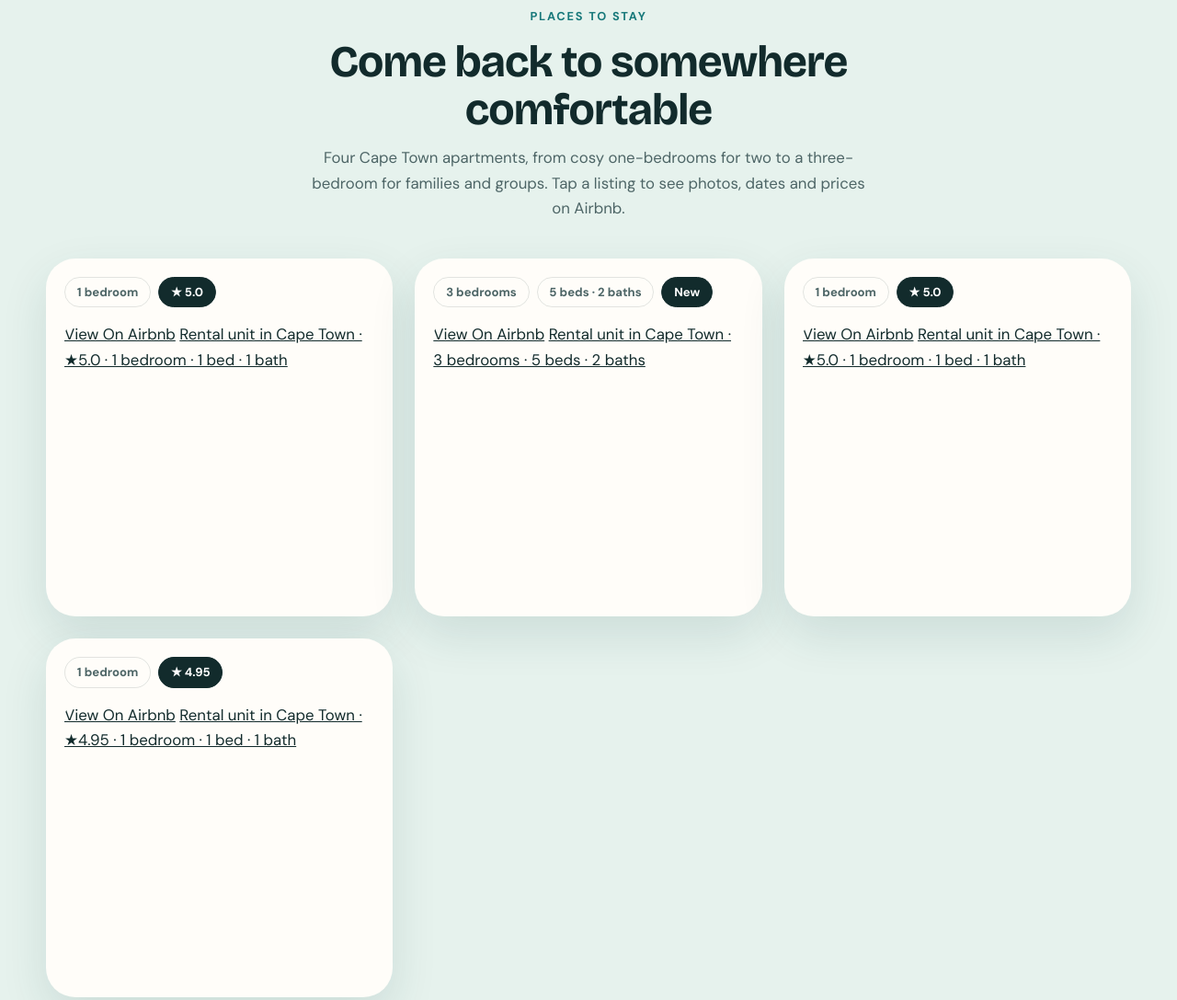
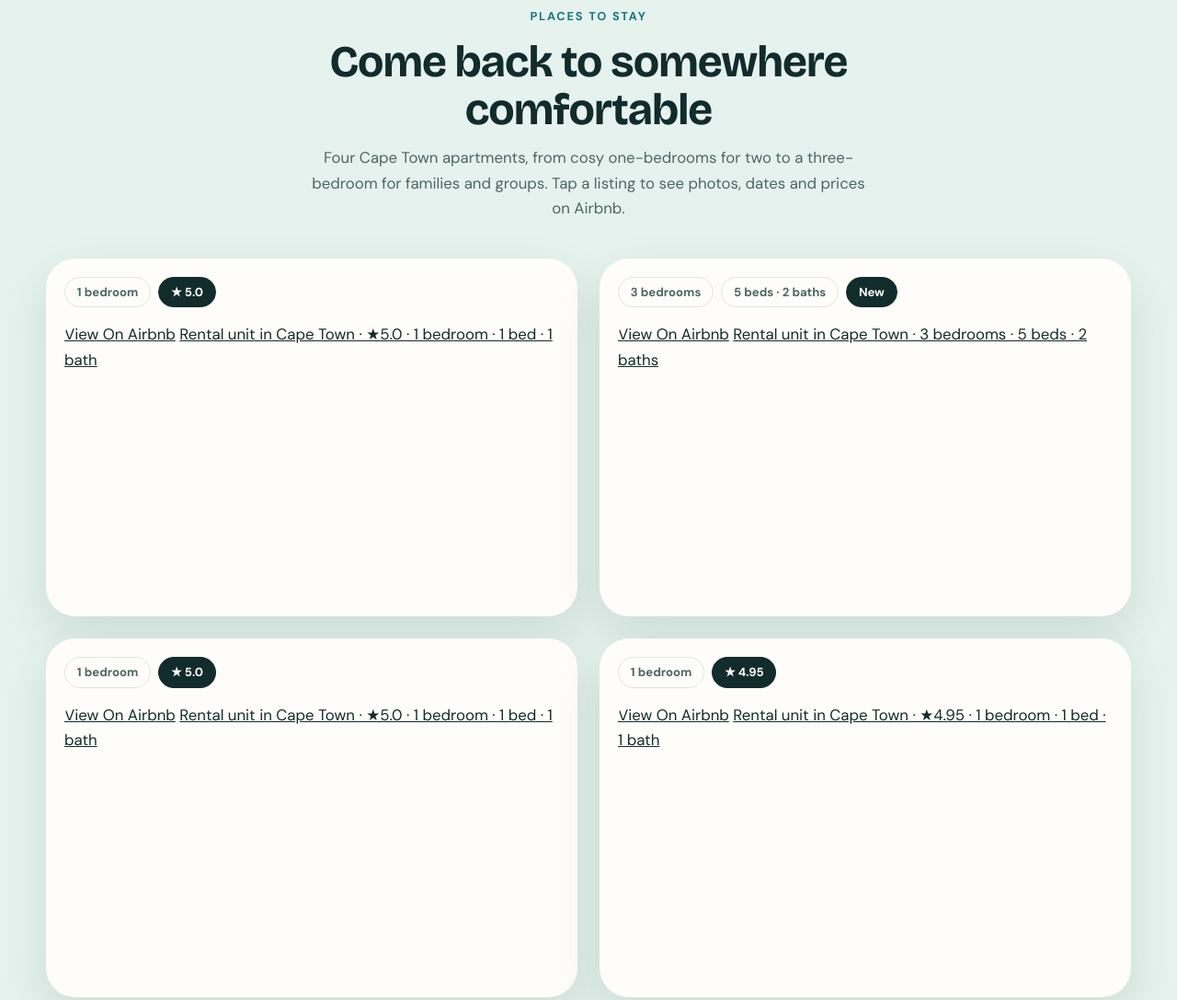
Before and after one commit to JSpies88/boat-rental, a plain HTML site: page index.html in a window 1280 px wide. Shown: the part 1432-2519 px from the top of the page at 92% size. Drawn offline with nearby package versions, Linux system fonts and the light colour scheme; a script that the page names is missing.

Commit message:
Update listing-grid to use fixed column count

```diff
--- a/styles.css
+++ b/styles.css
@@ -318,7 +318,7 @@
 .listing-grid {
   display: grid;
   gap: 1.5rem;
-  grid-template-columns: repeat(auto-fit, minmax(300px, 1fr));
+  grid-template-columns: repeat(2, minmax(0, 1fr));
 }
 .listing {
   background: var(--surface);
@@ -585,6 +585,7 @@
   .stat-strip { left: 1rem; right: 1rem; bottom: -2rem; max-width: none; }
 
   .review-grid { grid-template-columns: 1fr; }
+  .listing-grid { grid-template-columns: 1fr; }
 }
 
 @media (max-width: 640px) {
```
